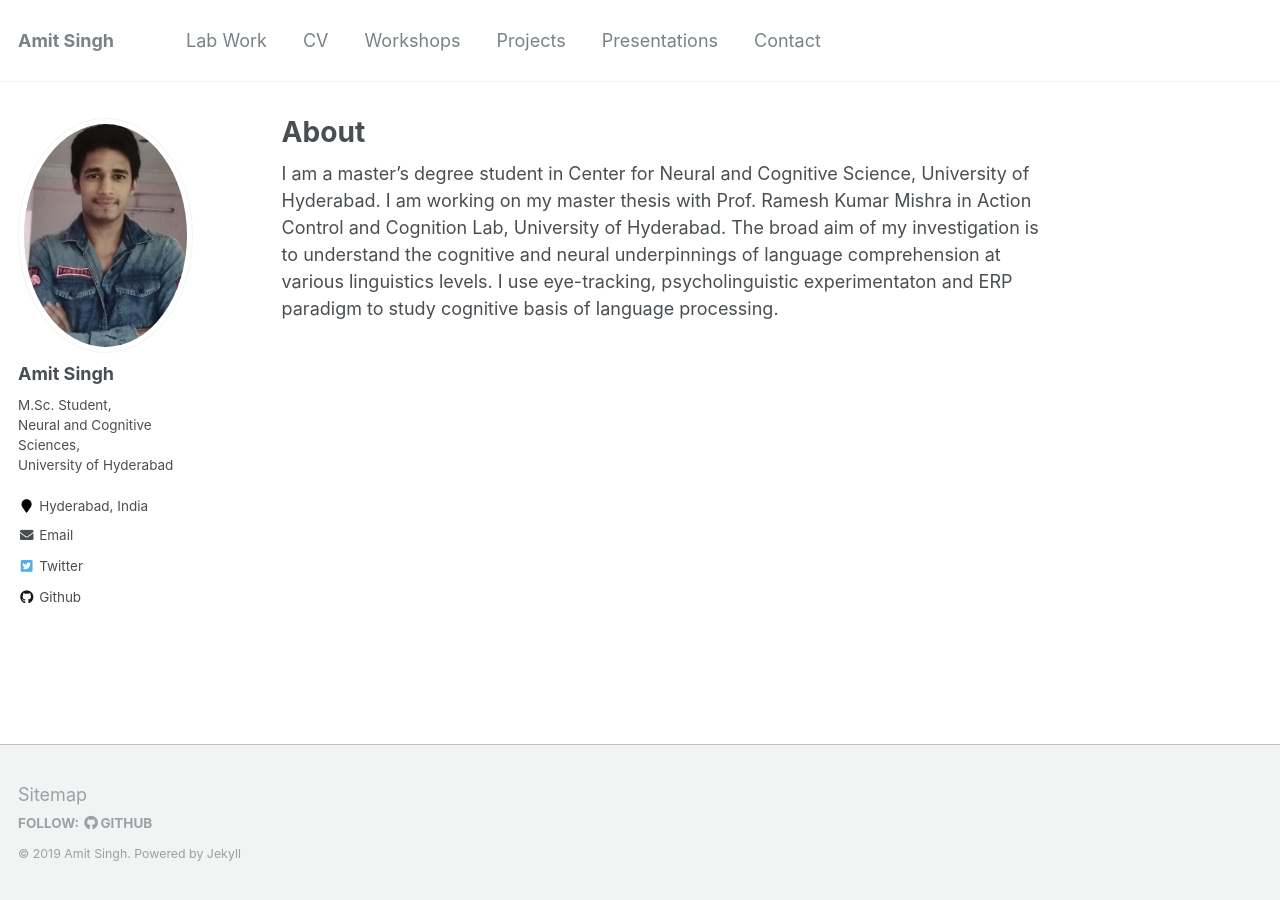
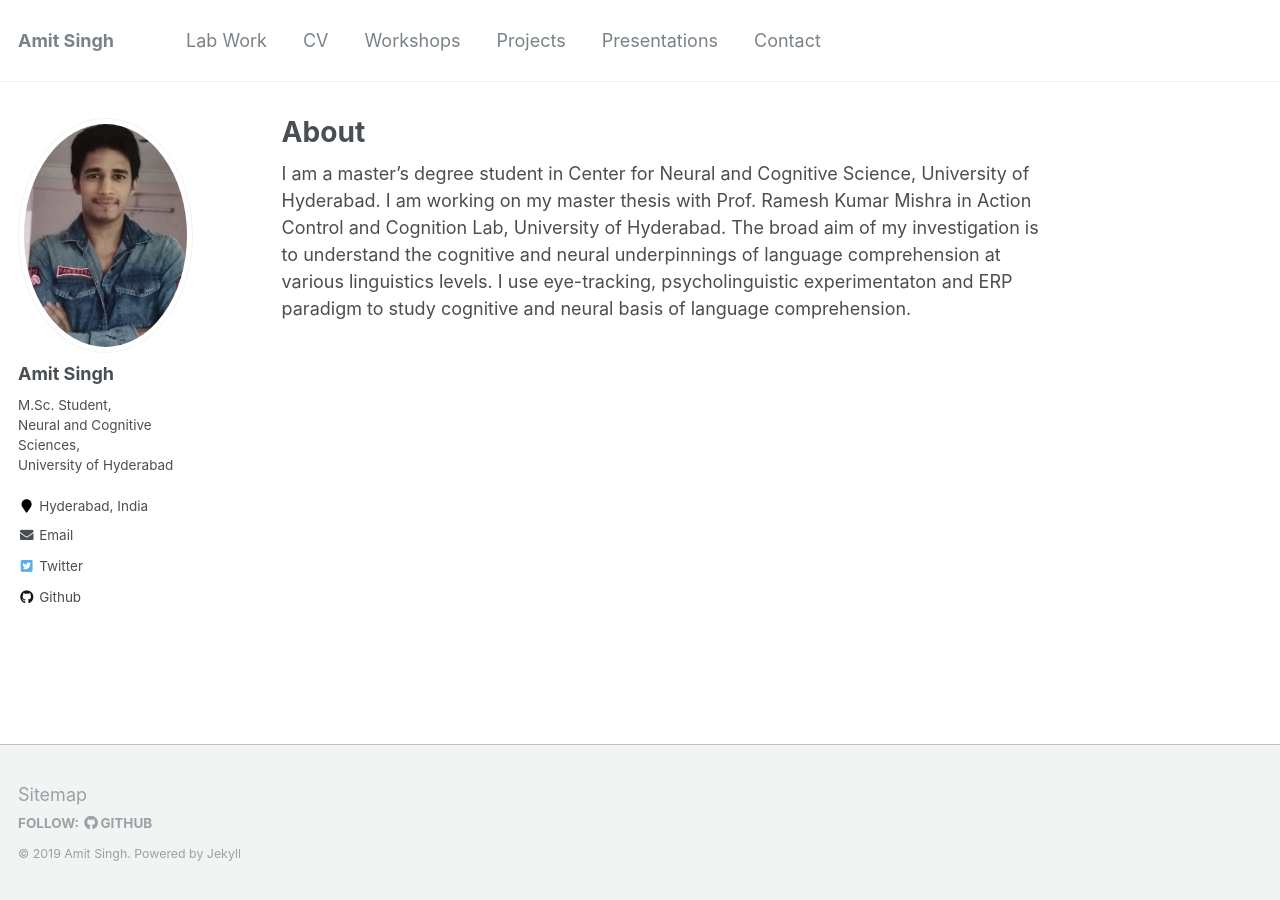
Before and after one commit to amits1ngh/amits1ngh.github.io, a Jekyll site: the page built from _pages/about.md, in a window 1280 px wide. Built offline with Jekyll 4.4.1, drawn with Linux system fonts in a browser that asks for light colours.

Commit message:
Update about.md

```diff
--- a/_pages/about.md
+++ b/_pages/about.md
@@ -7,4 +7,4 @@ redirect_from:
   - /about/
   - /about.html
 ---
-I am a master's degree student in Center for Neural and Cognitive Science, University of Hyderabad. I am working on my master thesis with Prof. Ramesh Kumar Mishra in Action Control and Cognition Lab, University of Hyderabad. The broad aim of my investigation is to understand the cognitive and neural underpinnings of language comprehension at various linguistics levels. I use eye-tracking, psycholinguistic experimentaton and ERP paradigm to study cognitive basis of language processing.
+I am a master's degree student in Center for Neural and Cognitive Science, University of Hyderabad. I am working on my master thesis with Prof. Ramesh Kumar Mishra in Action Control and Cognition Lab, University of Hyderabad. The broad aim of my investigation is to understand the cognitive and neural underpinnings of language comprehension at various linguistics levels. I use eye-tracking, psycholinguistic experimentaton and ERP paradigm to study cognitive and neural basis of language comprehension.
```
